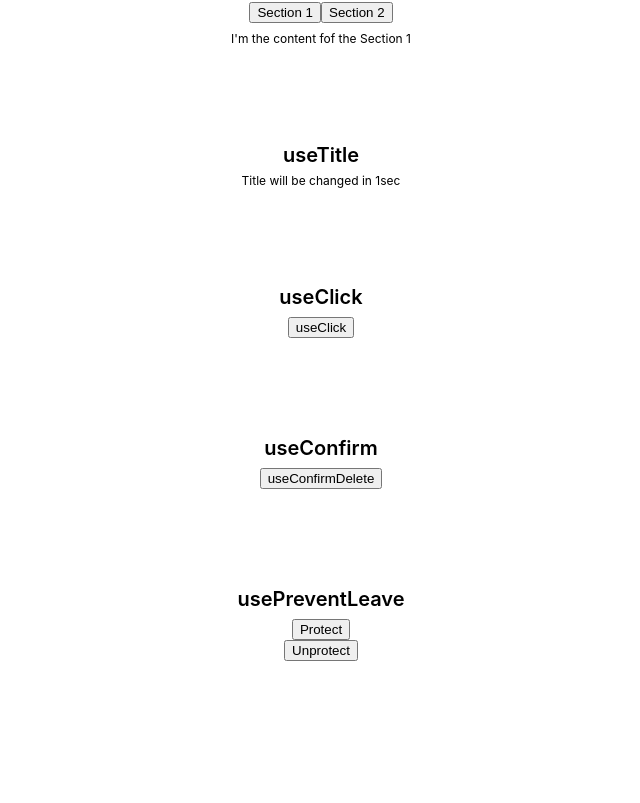
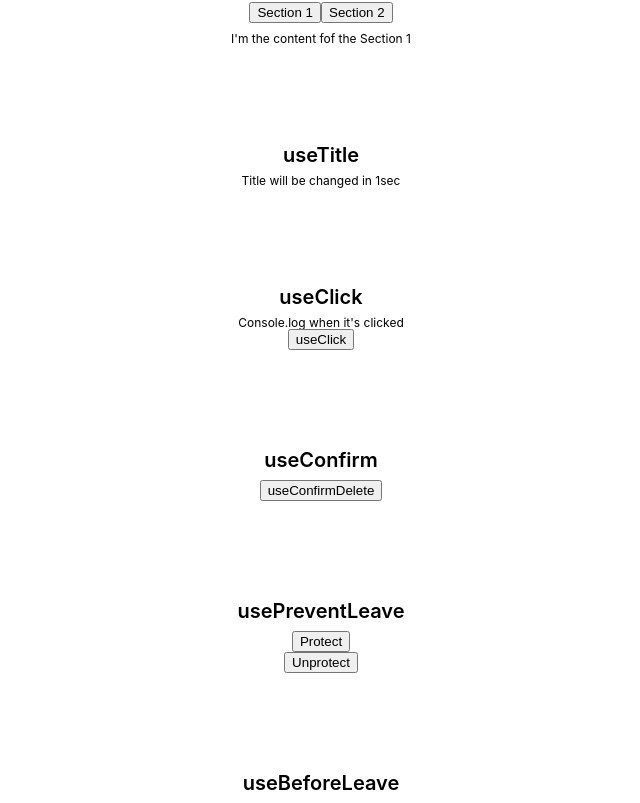
Before and after one commit to plusbeauxjours/react-hooks-demo, a React (Create React App) app: page /#/effect in a window 1280 px wide. Shown: the part 181-984 px from the top of the page, without its empty margins (319-959 px from the left). Before the commit the page ends 842 px from the top, so only its background shows below. Built offline with nearby package versions, Linux system fonts and the light colour scheme.

Commit message:
useBeforeLeave

```diff
--- /dev/null
+++ b/src/Hooks/useBeforeLeave.ts
@@ -0,0 +1,16 @@
+import { useEffect } from "react";
+
+const useBeforeLeave = (onBefore: any) => {
+  const handle = (event: any) => {
+    const { clientY } = event;
+    if (clientY <= 0) {
+      onBefore();
+    }
+  };
+  useEffect(() => {
+    document.addEventListener("mouseleave", handle);
+    return () => document.removeEventListener("mouseleave", handle);
+  }, []);
+};
+
+export default useBeforeLeave;
--- a/src/Routes/Effect.tsx
+++ b/src/Routes/Effect.tsx
@@ -7,6 +7,7 @@ import useTitle from "../Hooks/useTitle ";
 import useClick from "../Hooks/useClick";
 import useConfirm from "../Hooks/useConfirm";
 import usePreventLeave from "../Hooks/usePreventLeave";
+import useBeforeLeave from "../Hooks/useBeforeLeave";
 
 const Container = styled.div`
   display: flex;
@@ -44,6 +45,8 @@ const Effect = () => {
 
   const { enablePrevent, disablePrevent } = usePreventLeave();
 
+  const begForLife = () => console.log("Plz dont leave");
+
   return (
     <Container>
       {/* ///////////////////////////////////////////////////////useInput */}
@@ -64,6 +67,7 @@ const Effect = () => {
 
       {/* ///////////////////////////////////////////////////////useClick */}
       <Bold>useClick</Bold>
+      <p>Console.log when it's clicked</p>
       <Btn ref={title}>useClick</Btn>
 
       {/* ///////////////////////////////////////////////////////useConfirm */}
@@ -74,6 +78,10 @@ const Effect = () => {
       <Bold>usePreventLeave</Bold>
       <Btn onClick={enablePrevent}>Protect</Btn>
       <Btn onClick={disablePrevent}>Unprotect</Btn>
+
+      {/* ///////////////////////////////////////////////////////useBeforeLeave */}
+      <Bold>useBeforeLeave</Bold>
+      {useBeforeLeave(begForLife)}
     </Container>
   );
 };
```
